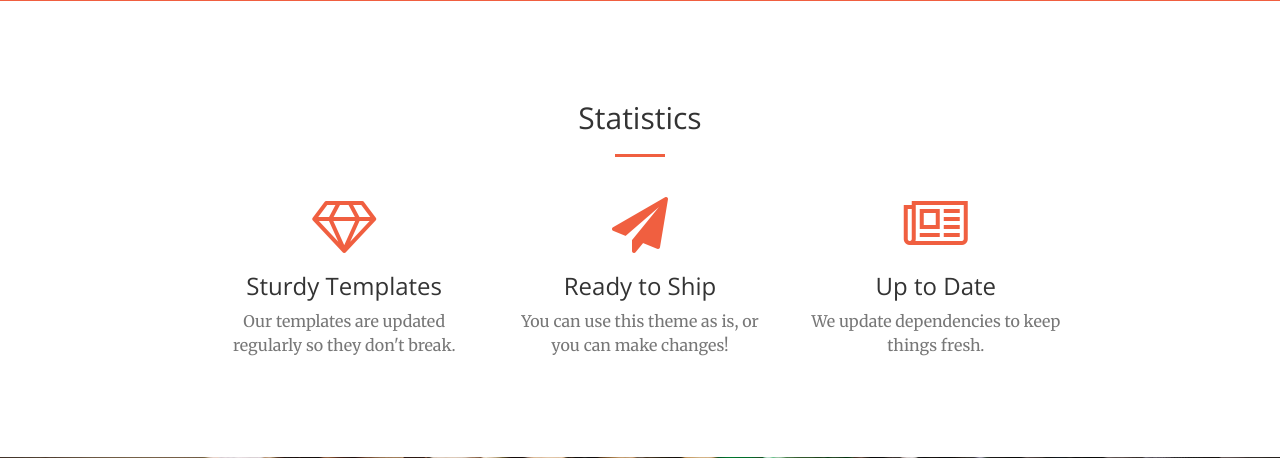
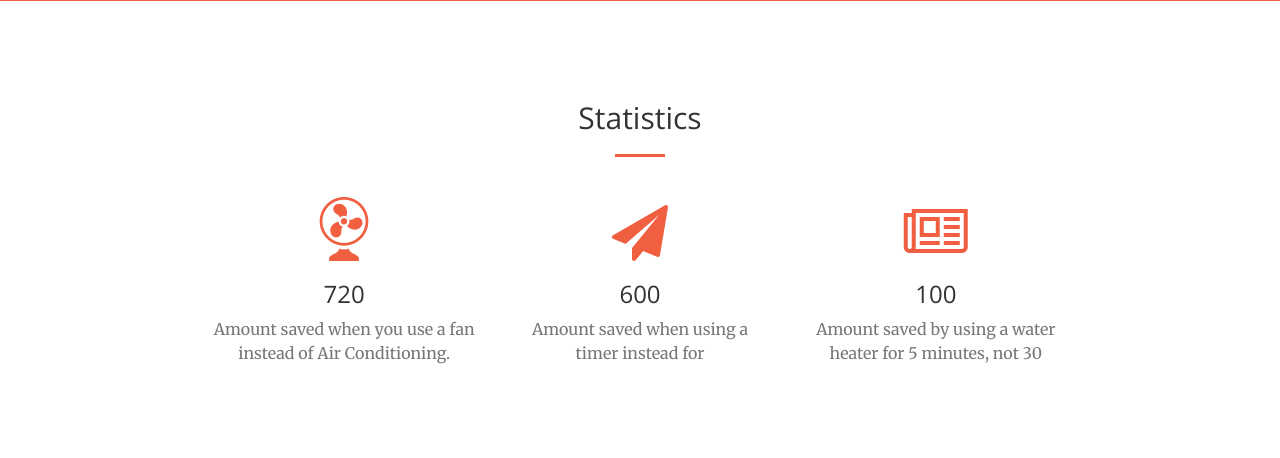
Before and after one commit to DrWala/SaveTheDinosaurs, a PHP site: page /index.html in a window 1280 px wide. Shown: the part 1217-1675 px from the top of the page. Run offline with PHP 8.4, Linux system fonts and the light colour scheme.

Commit message:
Added 2 stats

```diff
--- a/css/creative.css
+++ b/css/creative.css
@@ -481,3 +481,6 @@ body {
 .aboutus{
     text-align: center;
 }
+.staticon{
+    width: 64px;
+}
--- a/index.html
+++ b/index.html
@@ -108,23 +108,24 @@
             <div class="row row-centered aboutus">
                 <div class="col-lg-3 col-md-6 text-center centerPoints">
                     <div class="service-box">
-                        <i class="fa fa-4x fa-diamond wow bounceIn text-primary"></i>
-                        <h3>Sturdy Templates</h3>
-                        <p class="text-muted">Our templates are updated regularly so they don't break.</p>
+                        <!-- <i class="fa fa-4x fa-diamond wow bounceIn text-primary"></i> -->
+                        <img src="img/fan.png" alt="fan" class='staticon wow bounceIn'>
+                        <h3>720</h3>
+                        <p class="text-muted">Amount saved when you use a fan instead of Air Conditioning.</p>
                     </div>
                 </div>
                 <div class="col-lg-3 col-md-6 text-center centerPoints">
                     <div class="service-box">
                         <i class="fa fa-4x fa-paper-plane wow bounceIn text-primary" data-wow-delay=".1s"></i>
-                        <h3>Ready to Ship</h3>
-                        <p class="text-muted">You can use this theme as is, or you can make changes!</p>
+                        <h3>600</h3>
+                        <p class="text-muted">Amount saved when using a timer instead for</p>
                     </div>
                 </div>
                 <div class="col-lg-3 col-md-6 text-center centerPoints">
                     <div class="service-box">
                         <i class="fa fa-4x fa-newspaper-o wow bounceIn text-primary" data-wow-delay=".2s"></i>
-                        <h3>Up to Date</h3>
-                        <p class="text-muted">We update dependencies to keep things fresh.</p>
+                        <h3>100</h3>
+                        <p class="text-muted">Amount saved by using a water heater for 5 minutes, not 30</p>
                     </div>
                 </div>
                 <!-- <div class="col-lg-3 col-md-6 text-center centerPoints">
```
Also changed, not shown: img/fan.png (added).
